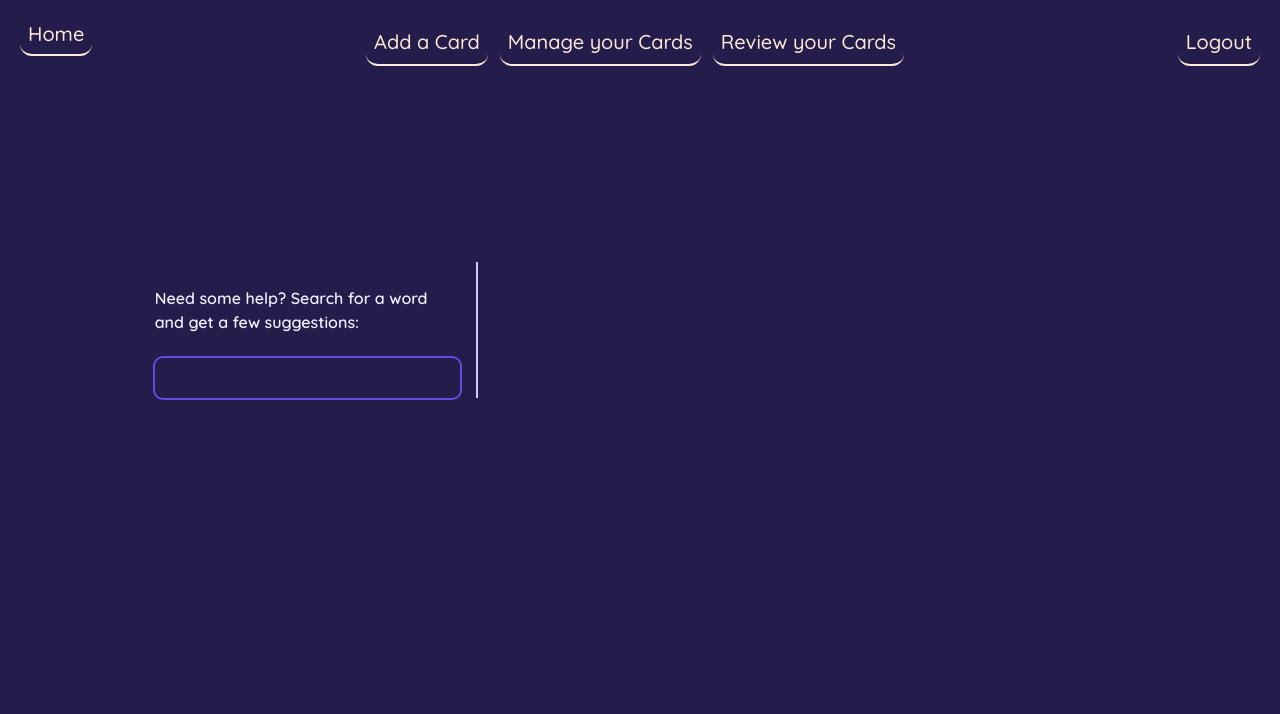
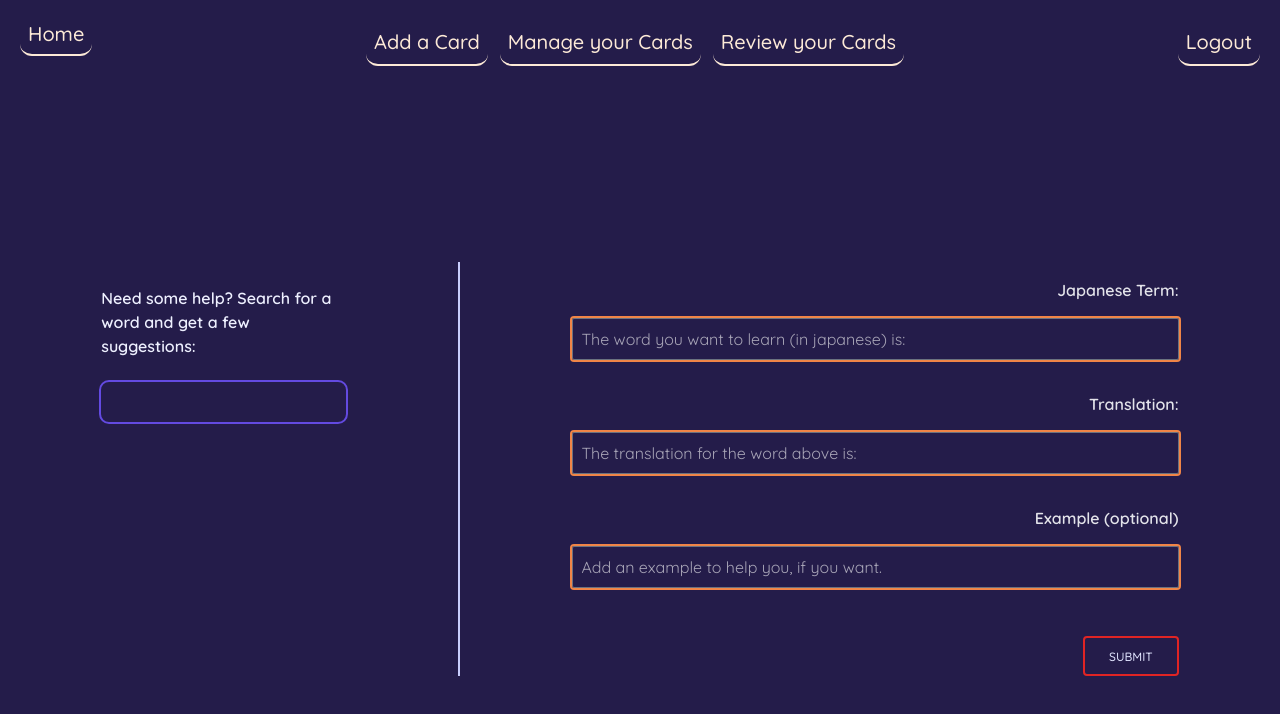
Before and after one commit to SanSegundo98/Joshu, an Angular app: page /addCard in a window 1280 px wide. Shown: the top 714 px of the page. Built offline with nearby package versions, Linux system fonts and the light colour scheme; sample sign-in values are in the browser's storage.

Commit message:
addCard functionality done, on to manageCards

```diff
--- a/src/app/Home/Home.component.html
+++ b/src/app/Home/Home.component.html
@@ -18,8 +18,7 @@
       For example, <strong>何方</strong> (read: <i>'donata'</i>, meaning 'who') would be equal to <i>'Donatello'</i>,
       like the sculptor (or the turtle, if you prefer). <br /><br />
       To start using Joshu, just sign up, or login if
-      you are already signed up, clicking the buttons below, and then add a few cards, at the top of the
-      page. <br /><br />
+      you are already signed up, clicking the button on the header, and then add a few cards. <br /><br />
       Happy learning. <strong>頑張って！</strong>
     </p>
   </div>
--- a/src/app/core/addCard/addCard.component.html
+++ b/src/app/core/addCard/addCard.component.html
@@ -1,41 +1,28 @@
 <!DOCTYPE html>
-@if (creds !== null) {
-  <div class="flex flex-row self-center justify-between w-10/12 h-full p-12 m-[8rem_auto]">
-    <div
-      class="flex flex-col w-1/3 pr-4 border-r-2 border-solid search border-purple-heart-200 text-end"
-    >
-      <form
-        class="flex flex-col text-start"
-        [formGroup]="formNewUser"
-        (submit)="onSubmit(formNewUser.controls.searchbar.value, $event)"
-
-      >
-        <label
-          for="searchbar"
-          class="my-6 font-semibold bg-transparent text-purple-heart-50"
-          >Need some help? Search for a word and get a few suggestions:</label
-        >
-        <input
-          type="text"
-          name="searchbar"
-          id="searchbar"
+<div class="flex flex-row self-center justify-between w-11/12 h-full p-12 m-[8rem_auto]">
+  <div class="flex flex-col w-1/3 border-r-2 border-solid pr-28 border-purple-heart-200 text-end">
+    <form class="flex flex-col text-start" [formGroup]="formSearchHelper"
+      (submit)="searchHelp(formSearchHelper.controls.searchbar.value, $event)">
+      @if (searchError !== '') {
+      <p>{{searchError}}</p>
+      }
+      <label for="searchbar" class="my-6 font-semibold bg-transparent text-purple-heart-50">Need some help? Search for a
+        word and get a few suggestions:</label>
+      <input type="text" name="searchbar" id="searchbar"
         class="font-medium transition bg-transparent border-none rounded-lg outline outline-2 outline-purple-heart-600 focus:outline focus:outline-2 focus:outline-purple-heart-400 hover:outline hover:outline-2 hover:outline-purple-heart-400 text-purple-heart-100"
-          formControlName="searchbar"
-        />
+        formControlName="searchbar" />
     </form>
     @if (resSearch !== null) {
     <div class="pr-3 mt-6 overflow-auto max-h-96 scroll-m-9 text-start">
       @for (res of resSearch.data; track $index) {
-                  <div
-                    class="grid grid-cols-2 p-3 my-4 font-semibold bg-light-apricot-300 text-purple-heart-900 rounded-2xl "
-                  >
+      <div class="grid grid-cols-2 p-3 my-4 font-semibold bg-light-apricot-300 text-purple-heart-900 rounded-2xl ">
         <p>
           Reading: {{ res.japanese[0].reading }}
         </p>
         @if (!res.japanese[0].word) {
-                      <p >Word: Same as reading</p>
+        <p>Word: Same as reading</p>
         } @else {
-                      <p >Word: {{ res.japanese[0].word }}</p>
+        <p>Word: {{ res.japanese[0].word }}</p>
         }
         <p class="my-1 mb-4 col-span-full">
           Definition: @for (def of res.senses[0].english_definitions; track $index) {
@@ -62,11 +49,44 @@
     </div>
     }
   </div>
-    <div>
+  <div class="flex flex-col w-2/3 pl-28 border-purple-heart-200 text-end">
+    <p class="text-6xl text-center text-light-apricot-500">{{test.value}}</p>
+    <form [formGroup]="formAddCard">
+      <div class="flex flex-col mb-4">
+        <label for="addCardJP" class="my-4 font-semibold text-slate-50 text-opacity-90">Japanese Term:</label>
+        <input type="text"
+          class="p-2 duration-200 bg-transparent rounded-sm text-white/90 outline-2 outline focus:ring-transparent focus:ring-0 focus:outline-purple-heart-100 focus:outline focus:outline-2 outline-light-apricot-400 hover:bg-slate-50/20 hover:outline-light-apricot-600 placeholder:text-white/60"
+          id="addCardJP" #test placeholder="The word you want to learn (in japanese) is:" formControlName="jpWordAdd" />
+      </div>
 
+      <div class="flex flex-col mb-4">
+        <label for="addCardTL" class="my-4 font-semibold text-slate-50 text-opacity-90">Translation:</label>
+        <input type="text"
+          class="p-2 duration-200 bg-transparent rounded-sm text-white/90 outline-2 outline focus:ring-transparent focus:ring-0 focus:outline-purple-heart-100 focus:outline focus:outline-2 outline-light-apricot-400 hover:bg-slate-50/20 hover:outline-light-apricot-600 placeholder:text-white/60"
+          id="addCardTL" placeholder="The translation for the word above is:" formControlName="translationAdd" />
+      </div>
+      <div class="flex flex-col mb-12">
+        <label for="addCardEx" class="my-4 font-semibold text-slate-50 text-opacity-90">Example (optional)</label>
+        <input type="text"
+          class="p-2 duration-200 bg-transparent rounded-sm text-white/90 outline-2 outline focus:ring-transparent focus:ring-0 focus:outline-purple-heart-100 focus:outline focus:outline-2 outline-light-apricot-400 hover:bg-slate-50/20 hover:outline-light-apricot-600 placeholder:text-white/60"
+          id="addCardEx" placeholder="Add an example to help you, if you want." formControlName="exampleAdd" />
+      </div>
+      <button type="submit"
+        class="rounded bg-purple-heart-100 px-6 pb-2 pt-2.5 text-xs font-medium uppercase h-fit self-center leading-normal text-slate-800 shadow-primary-3 transition duration-300 ease-in-out hover:bg-purple-heart-600 hover:text-light-apricot-100 hover:shadow-primary-2 focus:bg-purple-heart-600 focus:shadow-primary-2 focus:outline-none focus:ring-0 active:bg-purple-heart-600 active:shadow-primary-2 disabled:bg-transparent disabled:text-purple-heart-100 disabled:border-solid disabled:border-2 disabled:border-red-600"
+        (click)="
+          addNewCard(
+          jpWordAdd?.value,
+          translationAdd?.value,
+          exampleAdd?.value,
+          $event
+          )"
+          [disabled]="!formAddCard.valid || (jpWordAdd?.value === '' && translationAdd?.value === '')">
+        Submit
+      </button>
+    </form>
   </div>
 </div>
-}
+
 
 <!--
     attribution: Object { jmdict: bool, jmnedict: bool, dbpedia: bool?} //prob not needed
--- a/src/app/core/addCard/addCard.component.ts
+++ b/src/app/core/addCard/addCard.component.ts
@@ -1,3 +1,4 @@
+import { CommonModule } from '@angular/common';
 import { ApiSearchService } from './../../functionality/services/apiSearch.service';
 import { Component, HostBinding, inject } from '@angular/core';
 import {
@@ -6,21 +7,32 @@ import {
   FormControl,
 } from '@angular/forms';
 import { RouterLink } from '@angular/router';
+import { Card } from '../../functionality/types/card';
+import { CardService } from '../../functionality/services/card.service';
 
 @Component({
   selector: 'app-add-card',
   standalone: true,
-  imports: [RouterLink, ReactiveFormsModule],
+  imports: [CommonModule, RouterLink, ReactiveFormsModule],
   templateUrl: './addCard.component.html',
   styleUrl: './addCard.component.css',
 })
 export class AddCardComponent {
   @HostBinding('style.display') flex: string = 'flex'
   ApiSearchService = inject(ApiSearchService);
+  cardService = inject(CardService);
 
   resSearch: any = null// really dont like it, but its less issues for now
+  searchError: string = '';
+  creds: string | null = null
 
-  creds: string | null = null
+  card: Card = {
+    cardID: 0,
+    userID: 0,
+    example: '',
+    toLearn: '',
+    translation: ''
+  }
 
   ngOnInit() {
     this.creds = localStorage.getItem('Token')
@@ -29,16 +41,37 @@ export class AddCardComponent {
     }
   }
 
-  formNewUser = new FormGroup({
-    searchbar: new FormControl<string | null>('', { nonNullable: true }),
+  formSearchHelper = new FormGroup({
+    searchbar: new FormControl<string>('', { nonNullable: true }),
   });
 
-  onSubmit(word: string | null, event: Event) {
+  formAddCard = new FormGroup({
+    jpWordAdd: new FormControl<string>('', {nonNullable: true}),
+    translationAdd: new FormControl<string>('', {nonNullable: true}),
+    exampleAdd: new FormControl<string>('', {nonNullable: true})
+  })
+
+
+  public get jpWordAdd() {
+    return this.formAddCard.get('jpWordAdd')
+  }
+
+  public get translationAdd() {
+    return this.formAddCard.get('translationAdd')
+  }
+
+  public get exampleAdd() {
+    return this.formAddCard.get('exampleAdd')
+  }
+
+
+  searchHelp(word: string | null, event: Event) {
     event.preventDefault();
     this.resSearch = null
+    this.searchError = ''
 
     if (word == null) {
-      console.log('nuh uh');
+      this.searchError = 'Please, introduce something in the search bar.';
     } else {
       this.ApiSearchService.jishoRequest(
         'https://jisho.org/api/v1/search/words?keyword='.concat(word),
@@ -48,4 +81,22 @@ export class AddCardComponent {
       });
     }
   }
+
+  addNewCard(
+    originalWord: string | null | undefined,
+    translated: string | null | undefined,
+    mnemo: string | null | undefined,
+    event: Event
+  ) {
+    event.preventDefault();
+
+    this.card.toLearn = originalWord;
+    this.card.translation = translated;
+    this.card.example = mnemo;
+    this.card.userID = parseInt(<string><unknown>localStorage.getItem('User ID'))
+
+    this.cardService.addNewCard(this.card, <string>localStorage.getItem('User ID')).subscribe((response) => {
+         console.log(response);
+    });
+  }
 }
--- a/src/app/core/login/login.component.ts
+++ b/src/app/core/login/login.component.ts
@@ -74,6 +74,7 @@ export class LoginComponent {
 
     this.userService.registerUser(this.user).subscribe((response) => {
       localStorage.setItem('Token', <string>response.loginToken)
+      localStorage.setItem('User ID', <string><unknown>response.userID)
       document.location.href = '/'
     });
   }
@@ -83,6 +84,7 @@ export class LoginComponent {
 
     this.userService.fetchUser(username ? username:'', password ? password : '' ).subscribe((response) => {
       localStorage.setItem('Token', <string>response.loginToken)
+      localStorage.setItem('User ID', <string><unknown>response.userID)
       document.location.href = '/'
     });
   }
--- /dev/null
+++ b/src/app/functionality/services/card.service.ts
@@ -0,0 +1,30 @@
+import { HttpClient } from '@angular/common/http';
+import { Injectable } from '@angular/core';
+import { Observable, catchError, throwError } from 'rxjs';
+import { Card } from '../types/card';
+
+@Injectable({
+  providedIn: 'root'
+})
+export class CardService {
+
+  private urlBase: string;
+
+  constructor(private http: HttpClient) {
+    this.urlBase = "http://localhost:8080/api/cards"
+  }
+
+  private errorHandler(error: any):Observable<never> {
+    console.error(error);
+    return throwError(() => new Error('Something failed, 1 sec pls ty'))
+  }
+
+  public fetchCardsFromUser(userID: any):Observable<Card> {
+    return this.http.get<Card>(this.urlBase.concat('/', userID)).pipe(catchError((error) => this.errorHandler(error)))
+  }
+
+  public addNewCard(card: Card, userID: string) {
+    return this.http.post<Card>(this.urlBase.concat('/newCard/',userID), card).pipe(catchError((error) => this.errorHandler(error)))
+  }
+
+}
```
Also changed, not shown: src/app/functionality/types/card.ts (+4 -4 lines). Lines whose indentation alone changed are shown as unchanged.
